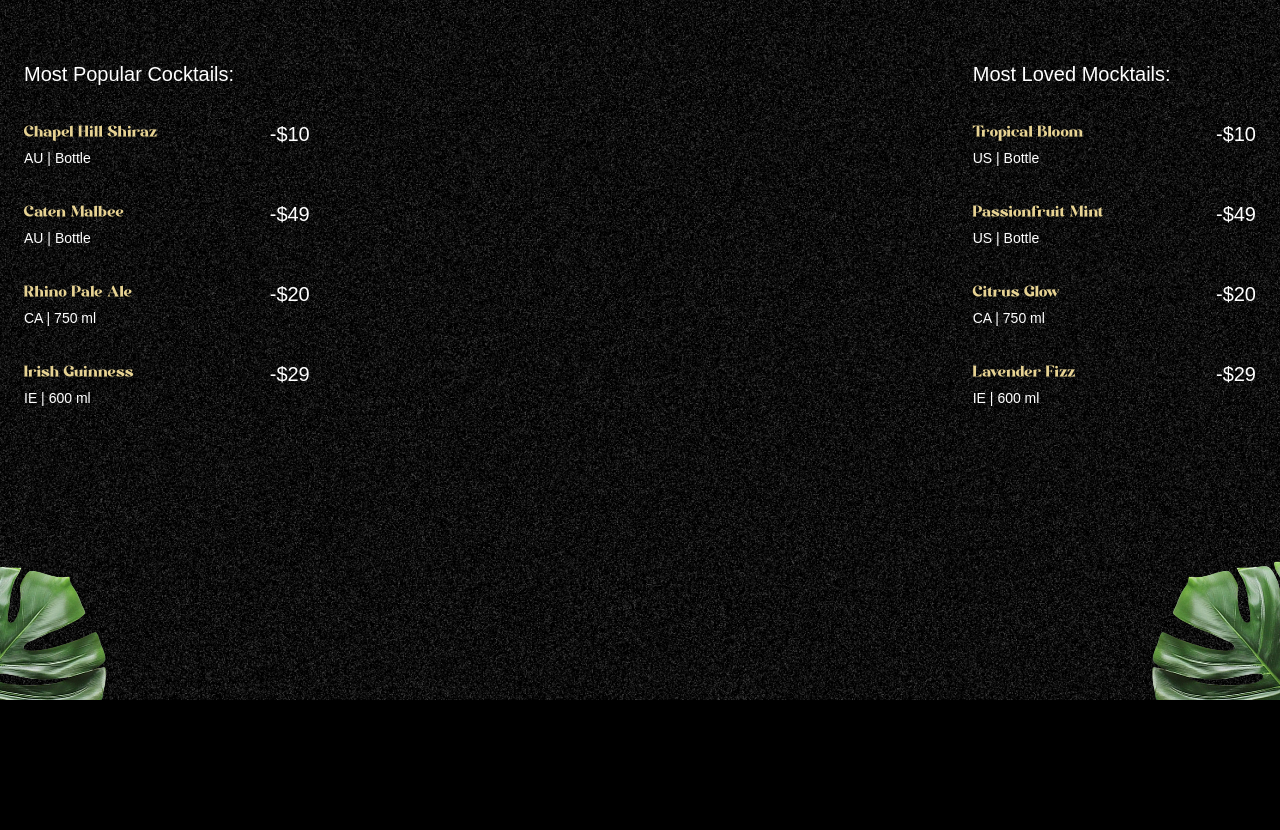
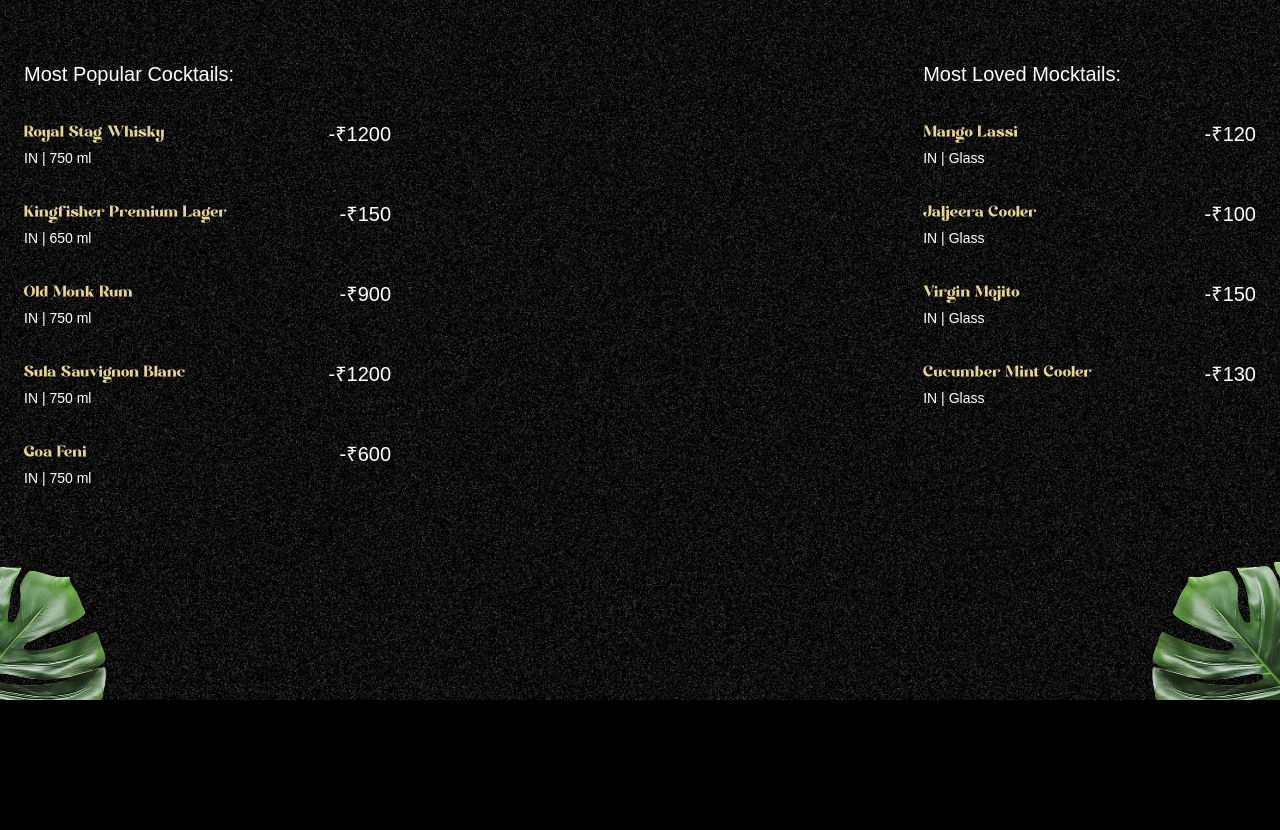
Before and after one commit to Shrajan-RS/cocktails_landing_page, a React (Vite) app: page / in a window 1280 px wide. Shown: the part 900-1730 px from the top of the page. Built offline with nearby package versions, Linux system fonts and the light colour scheme; a web font is replaced by a local one.

Commit message:
Final Commit

```diff
--- a/constants/index.js
+++ b/constants/index.js
@@ -19,55 +19,61 @@
 
 const cocktailLists = [
   {
-    name: "Chapel Hill Shiraz",
-    country: "AU",
-    detail: "Bottle",
-    price: "$10",
+    name: "Royal Stag Whisky",
+    country: "IN",
+    detail: "750 ml",
+    price: "₹1200",
   },
   {
-    name: "Caten Malbee",
-    country: "AU",
-    detail: "Bottle",
-    price: "$49",
+    name: "Kingfisher Premium Lager",
+    country: "IN",
+    detail: "650 ml",
+    price: "₹150",
   },
   {
-    name: "Rhino Pale Ale",
-    country: "CA",
+    name: "Old Monk Rum",
+    country: "IN",
     detail: "750 ml",
-    price: "$20",
+    price: "₹900",
   },
   {
-    name: "Irish Guinness",
-    country: "IE",
-    detail: "600 ml",
-    price: "$29",
+    name: "Sula Sauvignon Blanc",
+    country: "IN",
+    detail: "750 ml",
+    price: "₹1200",
+  },
+  {
+    name: "Goa Feni",
+    country: "IN",
+    detail: "750 ml",
+    price: "₹600",
   },
 ];
 
 const mockTailLists = [
   {
-    name: "Tropical Bloom",
-    country: "US",
-    detail: "Bottle",
-    price: "$10",
+    name: "Mango Lassi",
+    country: "IN",
+    detail: "Glass",
+    price: "₹120",
   },
   {
-    name: "Passionfruit Mint",
-    country: "US",
-    detail: "Bottle",
-    price: "$49",
+    name: "Jaljeera Cooler",
+    country: "IN",
+    detail: "Glass",
+    price: "₹100",
   },
   {
-    name: "Citrus Glow",
-    country: "CA",
-    detail: "750 ml",
-    price: "$20",
+    name: "Virgin Mojito",
+    country: "IN",
+    detail: "Glass",
+    price: "₹150",
   },
   {
-    name: "Lavender Fizz",
-    country: "IE",
-    detail: "600 ml",
-    price: "$29",
+    name: "Cucumber Mint Cooler",
+    country: "IN",
+    detail: "Glass",
+    price: "₹130",
   },
 ];
 
--- a/src/components/Contact.jsx
+++ b/src/components/Contact.jsx
@@ -1,43 +1,55 @@
 import React from "react";
+// Importing static data for store info, opening hours, and social links
 import { openingHours, socials, storeInfo } from "../../constants";
+// useGSAP is a hook from the @gsap/react package for integrating GSAP with React
 import { useGSAP } from "@gsap/react";
+// SplitText is used to animate text by splitting it into characters or words
 import { SplitText } from "gsap/all";
+// Main GSAP animation library
 import gsap from "gsap";
 
 const Contact = () => {
+  // Destructuring store information
   const { greeting, address, contact } = storeInfo;
 
+  // GSAP animations initialized when the component is mounted
   useGSAP(() => {
+    // Split the heading text into individual words for staggered animation
     const headingSplit = SplitText.create("#contact h2", {
       type: "words",
     });
 
+    // Create a GSAP timeline with scroll-based trigger
     const timeline = gsap.timeline({
       scrollTrigger: {
-        trigger: "#contact",
-        start: "top bottom",
-        end: "top top",
-        scrub: true,
+        trigger: "#contact", // Element to trigger animation
+        start: "top bottom", // When top of #contact hits bottom of viewport
+        end: "top top", // When top of #contact hits top of viewport
+        scrub: true, // Sync animation with scroll
       },
     });
 
+    // Animate heading words from below with a delay and stagger
     timeline
       .from(headingSplit.words, {
         opacity: 0,
         yPercent: 100,
         stagger: 0.2,
-        delay: 3,
+        delay: 3, // Delayed start (could be adjusted based on use case)
       })
+      // Animate all h3 and paragraph elements inside #contact
       .from("#contact h3, #contact p", {
         opacity: 0,
         yPercent: 100,
         stagger: 0.1,
       })
+      // Animate left leaf image upwards
       .to("#f-left-leaf", {
         y: "-30%",
         duration: 1,
         ease: "power1.inOut",
       })
+      // Animate right leaf image downwards
       .to("#f-right-leaf", {
         y: "30%",
         duration: 1,
@@ -46,7 +58,9 @@
   });
 
   return (
+    // Main footer element with ID for styling and animation
     <footer id="contact">
+      {/* Decorative leaf images */}
       <img
         src="/images/footer-right-leaf.png"
         alt="right-leaf"
@@ -58,22 +72,27 @@
         id="f-left-leaf"
       />
 
+      {/* Footer content */}
       <div className="content">
         <h2>Where To Find Us</h2>
 
+        {/* Store address section */}
         <div>
           <h3 className="text-yellow">{greeting}</h3>
           <p>{address}</p>
         </div>
 
+        {/* Contact information section */}
         <div>
           <h3 className="text-yellow">Contact Us</h3>
           <p>{contact.phone}</p>
           <p>{contact.email}</p>
         </div>
 
+        {/* Opening hours section */}
         <div>
           <h3 className="text-yellow">Open Every Day!</h3>
+          {/* Mapping through opening hours array */}
           {openingHours.map(({ day, time }) => (
             <p key={day}>
               {day} | {time}
@@ -81,9 +100,11 @@
           ))}
         </div>
 
+        {/* Social media links section */}
         <div>
           <h3>Social</h3>
           <div className="flex-center gap-5 ">
+            {/* Mapping through social links array */}
             {socials.map(({ name, icon, url }) => (
               <a
                 key={name}
--- a/src/components/Hero.jsx
+++ b/src/components/Hero.jsx
@@ -59,9 +59,9 @@
       .timeline({
         scrollTrigger: {
           trigger: "#hero",
-          start: "top top",     // Start when top of hero section hits top of viewport
-          end: "bottom top",    // End when bottom of hero section hits top of viewport
-          scrub: true,          // Smooth scroll-linked animation
+          start: "top top", // Start when top of hero section hits top of viewport
+          end: "bottom top", // End when bottom of hero section hits top of viewport
+          scrub: true, // Smooth scroll-linked animation
         },
       })
       .to(".right-leaf", { y: 200 }, 0)
@@ -108,7 +108,7 @@
     <>
       {/* Hero Section */}
       <section id="hero" className="noisy">
-        <h1 className="title">MOJITO</h1>
+        <h1 className="title">Violet Pour</h1>
 
         {/* Decorative Leaves */}
         <img
--- a/src/index.css
+++ b/src/index.css
@@ -92,7 +92,7 @@
     @apply relative z-10 min-h-dvh w-full border border-transparent;
 
     h1 {
-      @apply md:mt-32 mt-40 text-8xl md:text-[20vw] leading-none text-center font-modern-negra;
+      @apply md:mt-32 mt-40 text-8xl md:text-[15vw] leading-none text-center font-modern-negra;
     }
 
     .left-leaf {
```
Also changed, not shown: 1 other file (tests, documents, lock files or other folders).
